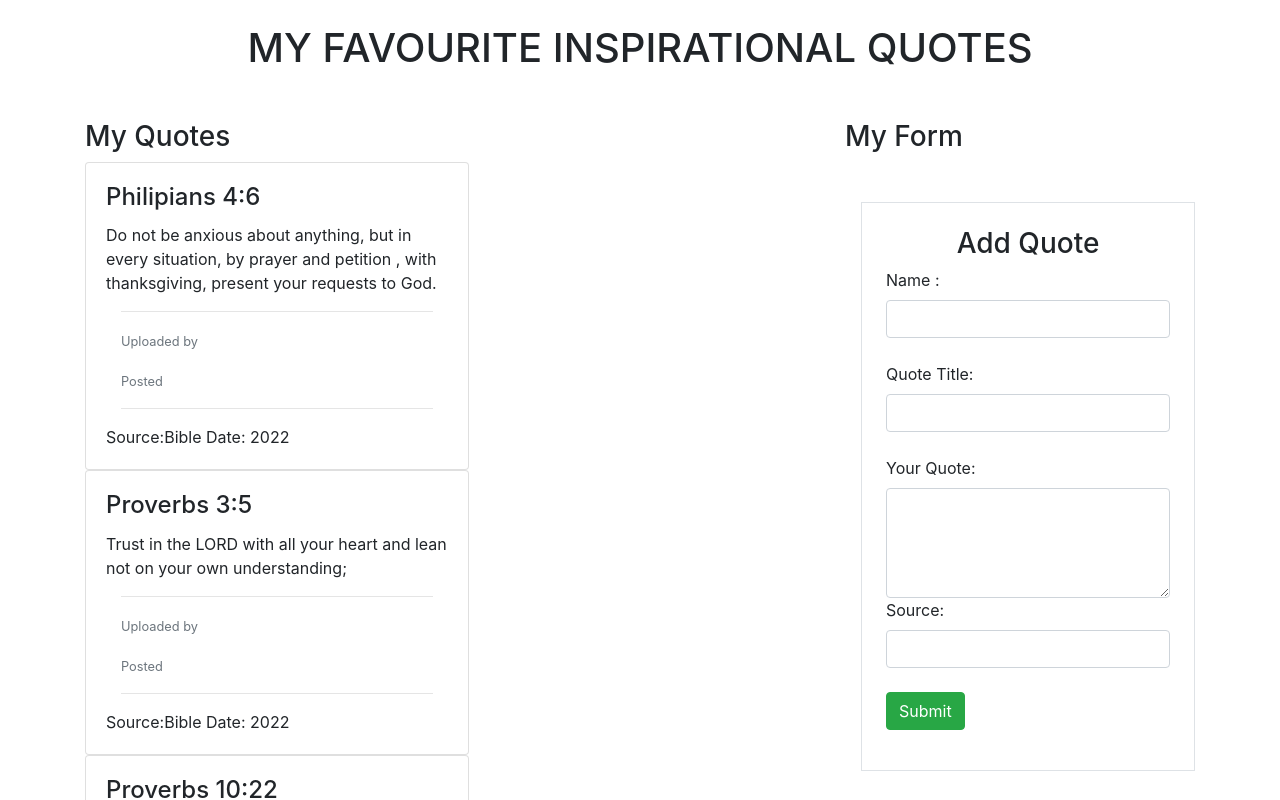
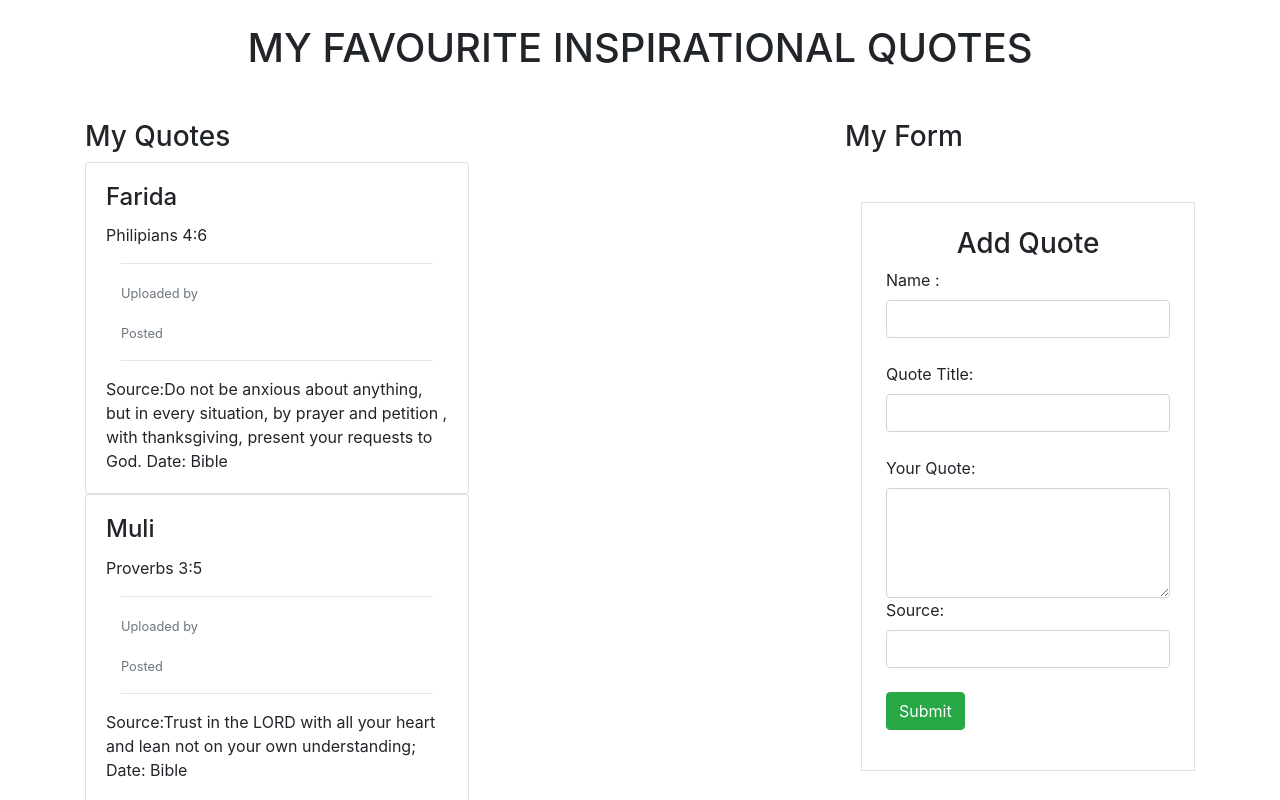
Before and after one commit to Dindihub/Inspirational-quotes, an Angular app: page / in a window 1280 px wide. Shown: the top 800 px of the page. Built offline with nearby package versions, Linux system fonts and the light colour scheme.

Commit message:
Code-code-modify the class

```diff
--- a/src/app/quote.ts
+++ b/src/app/quote.ts
@@ -1,13 +1,12 @@
 
 
 export class Quote {
-    constructor(public id:number,public userName:string,public title:any ,public quote:string,public source:string, public datePosted:number,public upvotes:number, public downvotes:number, public popularQuotes:boolean){
-        this.id=id;
-        this.title
+    constructor(public name?:string,public title?:string ,public quote?:string,public source?:string, public datePosted?:Date,public upvotes?:number, public downvotes?:number){
+        this.name=name;
+        this.title=title;
         this.quote=quote;
         this.source=source;
         this.datePosted=datePosted
-        this.popularQuotes=popularQuotes;
         this.upvotes=upvotes;
         this.downvotes=downvotes;
 
```
